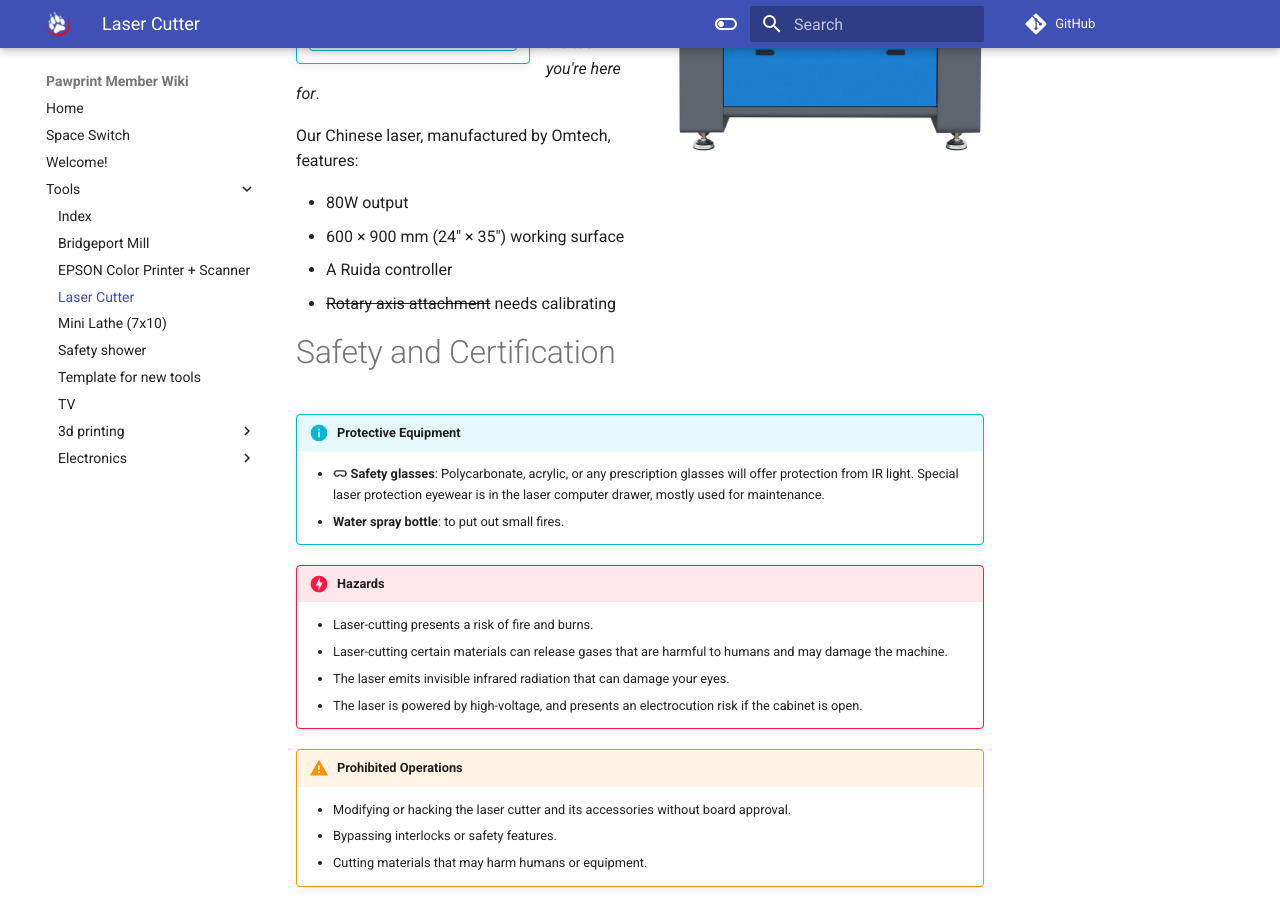
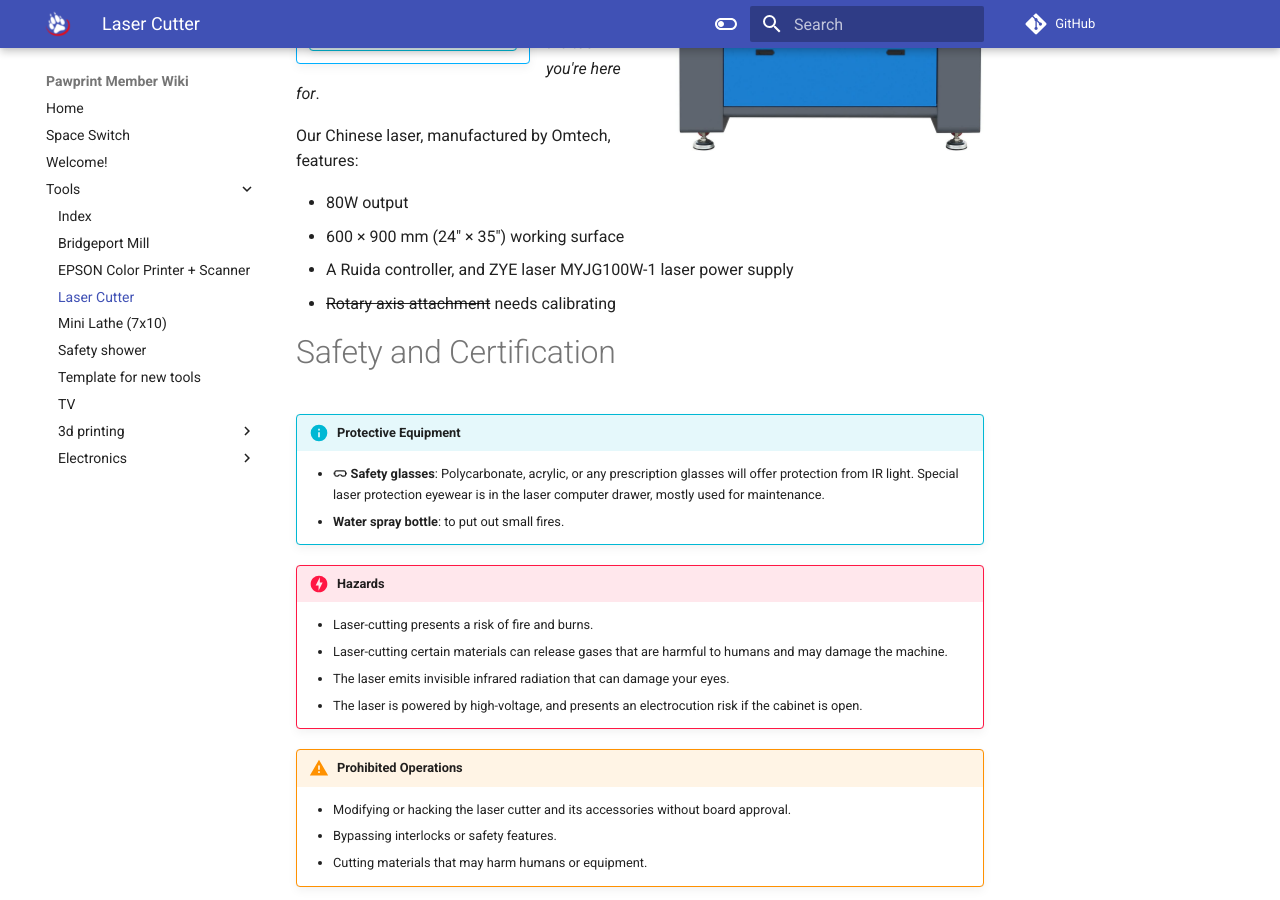
Before and after one commit to PawprintPrototyping/pawprintprototyping.github.io, an MkDocs documentation site: the page built from docs/tools/laser.md, in a window 1280 px wide and 900 px high, scrolled down 340 px. Built offline with MkDocs 1.6.1 and Material for MkDocs 9.7.7, drawn with Linux system fonts in a browser that asks for light colours; comment, search, counter and statistics services are not loaded.

Commit message:
Update laser.md

```diff
--- a/docs/tools/laser.md
+++ b/docs/tools/laser.md
@@ -19,7 +19,7 @@ Our Chinese laser, manufactured by Omtech, features:
 
 * 80W output
 * 600 &times; 900 mm (24" &times; 35") working surface
-* A Ruida controller
+* A Ruida controller, and ZYE laser MYJG100W-1 laser power supply
 * ~~Rotary axis attachment~~ needs calibrating
 
 # Safety and Certification
```
